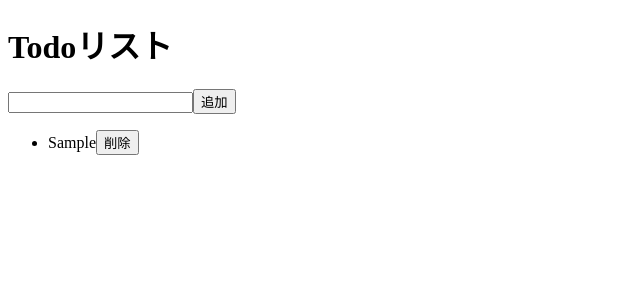
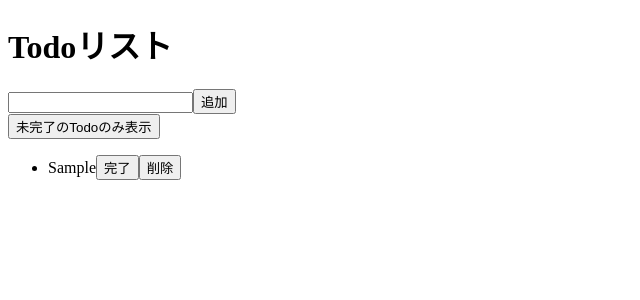
Before and after one commit to shgmjshn/todo-list, a React (Create React App) app: page / in a window 1280 px wide. Both pictures are taken after typing "Sample" into the empty fields and a click on the button "追加". Shown: the top 300 px of the page, without its empty margins (0-640 px from the left). Built offline with nearby package versions, Linux system fonts and the light colour scheme.

Commit message:
c:\Users\shogi\OneDrive\デスクトップ\リスト\todo-list\src\index.js

```diff
--- a/src/index.js
+++ b/src/index.js
@@ -1,13 +1,13 @@
 import React from 'react';
-import ReactDOM from 'react-dom/client';
+import ReactDOM from 'react-dom';
 
-const el = document.getElementById("root");
-
-const root = ReactDOM.createRoot(el);
+const root = ReactDOM.createRoot(document.getElementById('root'));
+root.render(<App />);
 
 function App() {
   const [inputValue, setInputValue] = React.useState('');
   const [todos, setTodos] = React.useState([]);
+  const [filterMode, setFilterMode] = React.useState('all'); // 'all', 'incomplete', 'complete'
 
   const handleAddTodo = (e) => {
     e.preventDefault();
@@ -16,13 +16,38 @@ function App() {
       alert('Todoを入力してください');
       return;
     }
-    setTodos([...todos, inputValue]);
+    setTodos([...todos, { text: inputValue, done: false }]);
     setInputValue('');
+  }
+
+  const handleDoneTodo = (index) => {
+    setTodos(todos.map((todo, i) => {
+      if (i === index) {
+        return { ...todo, done: true };
+      }
+      return todo;
+    }));
   }
 
   const handleDeleteTodo = (index) => {
     setTodos(todos.filter((_, i) => i !== index));
   }
+
+  const toggleFilterMode = () => {
+    if (filterMode === 'all') {
+      setFilterMode('incomplete');
+    } else if (filterMode === 'incomplete') {
+      setFilterMode('complete');
+    } else {
+      setFilterMode('all');
+    }
+  }
+
+  const filteredTodos = todos.filter(todo => {
+    if (filterMode === 'incomplete') return !todo.done;
+    if (filterMode === 'complete') return todo.done;
+    return true;
+  });
 
   return (
     <div>
@@ -37,10 +62,17 @@ function App() {
         />
         <button type="submit">追加</button>
       </form>
+      <button onClick={toggleFilterMode}>
+        {filterMode === 'all' && '未完了のTodoのみ表示'}
+        {filterMode === 'incomplete' && '完了のTodoのみ表示'}
+      </button>
       <ul>
-        {todos.map((todo, index) => (
-          <li key={index}>
-            {todo}
+        {filteredTodos.map((todo, index) => (
+          <li key={index} style={{ color: todo.done ? 'red' : 'black' }}>
+            {todo.text}{todo.done ? '(完了)' : ''}
+            {!todo.done && (
+              <button onClick={() => handleDoneTodo(index)}>完了</button>
+            )}
             <button onClick={() => handleDeleteTodo(index)}>削除</button>
           </li>
         ))}
@@ -48,5 +80,3 @@ function App() {
     </div>
   );
 };
-
-root.render(<App />);
```
